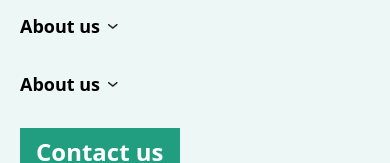
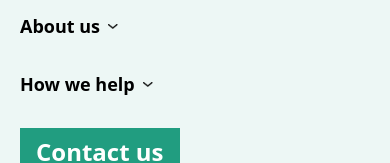
Before and after one commit to estherlardze/Charity-home, a React (Vite) app: page / in a window 390 px wide. Both pictures are taken after a click on the element 359 px from the left and 33 px from the top of the page. Shown: the part 240-403 px from the top of the page. Built offline with nearby package versions, Linux system fonts and the light colour scheme; a web font is replaced by a local one.

Commit message:
corrected a typo

```diff
--- a/src/component/Featuredpost.jsx
+++ b/src/component/Featuredpost.jsx
@@ -31,7 +31,7 @@ const Featuredpost = () => {
            <span className='mb-2'>Donations</span>
            <span>75%</span>
         </p>
-       <p className='w-full overflow-hidden h-[9px] bg-[#EDF7F5] transition-all duration-300 ease-in cubic-bezier-[.25, .8, .25, 1]'>
+       <p className='overflow-hidden h-[9px] bg-[#EDF7F5] transition-all duration-300 ease-in cubic-bezier-[.25, .8, .25, 1]'>
         <span className='animate-animated duration-3000 w-[75%] h-[9px] float-left bg-[#219D80]'></span></p>
       </div>
       </div>
--- a/src/component/Navbar.jsx
+++ b/src/component/Navbar.jsx
@@ -40,7 +40,7 @@ const Navbar = ({onGalleryClick, onAboutClick}) => {
                    <a href="#">About us</a><img src={arrow} alt="down arrow" className='w-[10px] h-[5px] mt-3'/>
                </li>
                <li className='font-semibold hover:underline focus:underline text-lg flex gap-2'>
-                <a href="#">About us</a><img src={arrow} alt="down arrow" className='w-[10px] h-[5px] mt-3'/>
+                <a href="#">How we help</a><img src={arrow} alt="down arrow" className='w-[10px] h-[5px] mt-3'/>
                </li>
                </ul>
             <button className='ml-[20px] bg-[#219D80] text-white px-4 py-2 mt-[30px] text-2xl font-semibold'>Contact us</button>
```
